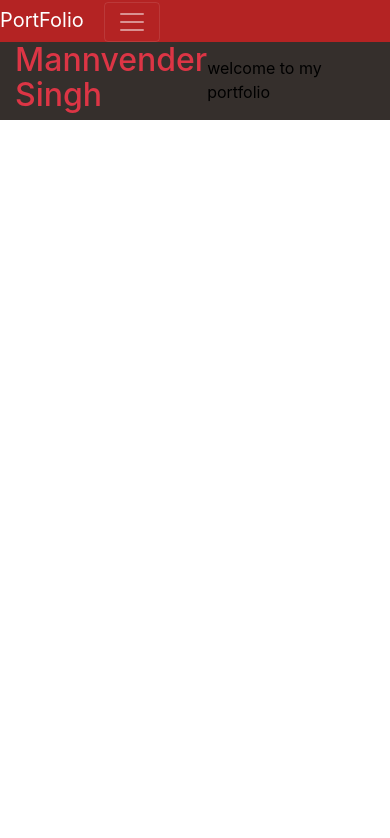
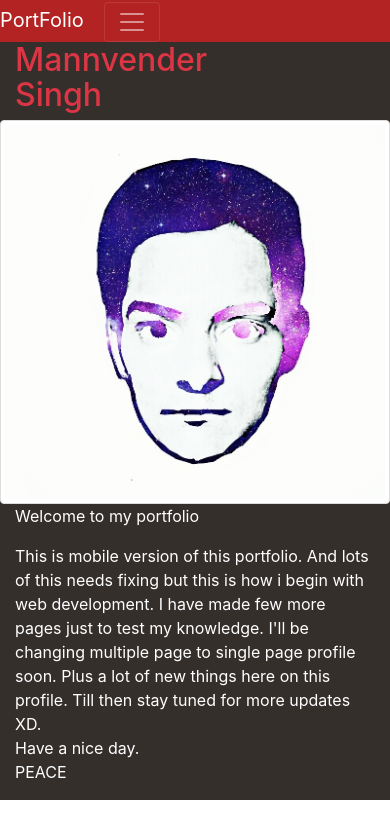
Before and after one commit to Mannvender/Book, a plain HTML site: page index.html in a window 390 px wide. Drawn offline with nearby package versions, Linux system fonts and the light colour scheme.

Commit message:
fixed first page for sm
still need to fix right side white page in sm display (crome)

```diff
--- a/index.html
+++ b/index.html
@@ -140,19 +140,46 @@
     </div>
 </div>
 
-<div class="container-fluid SmallContainer d-none d-sm-flex d-lg-none d-flex" style="background-color: #352f2c">
-    <div class="row align-self-start">
-        <h2 style="color: #dc3545" class="col">
+<div class="container-fluid SmallContainer d-none d-flex d-sm-flex d-md-none" style="background-color: #352f2c">
+    <div class="row">
+        <div class="col">
+            <h2 style="color: #dc3545">
                 Mannvender <br> Singh
             </h2>
         </div>
-    <div class="row align-self-end">
+
+        <div class="row">
             <div class="col">
-            <p style="color: black">
-                welcome to my portfolio
+                <img src="./img/me1.jpg" height="80px" class="img-thumbnail margin-img">
+            </div>
+        </div>
+
+
+        <div class="row">
+            <div class="col">
+                <div class="container">
+                    <p style="color: white" class="center">
+                        Welcome to my portfolio
+                    </p>
+                    <p style="color: white" class="center">
+                        This is mobile version of this portfolio. And lots of this needs fixing but this is how i begin
+                        with web development. I have made few more pages just to test my knowledge.
+                        I'll be changing multiple page to single page profile soon. Plus a lot of new things here on
+                        this profile.
+                        Till then stay tuned for more updates XD.
+                        <br>
+                        Have a nice day.
+                        <br>
+                        PEACE
                     </p>
                 </div>
+
             </div>
+        </div>
+
+    </div>
+    <br>
+
 
 </div>
 
```
Also changed, not shown: img/me1.jpg (added), index.css (line endings or trailing spaces). Lines whose indentation alone changed are shown as unchanged.
